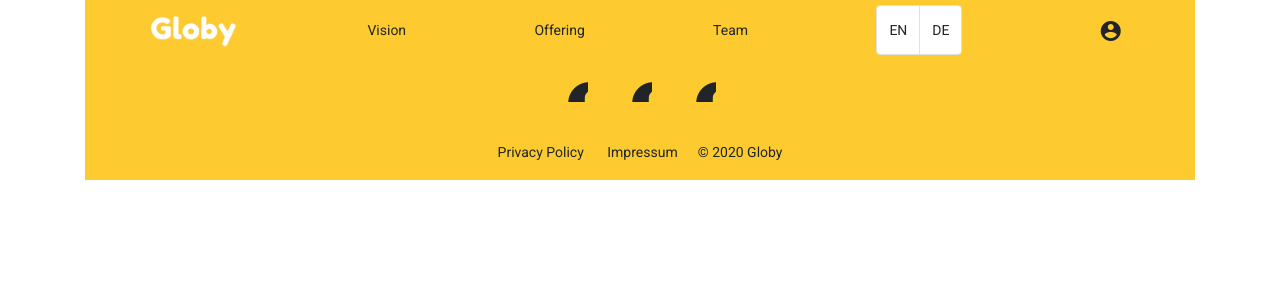
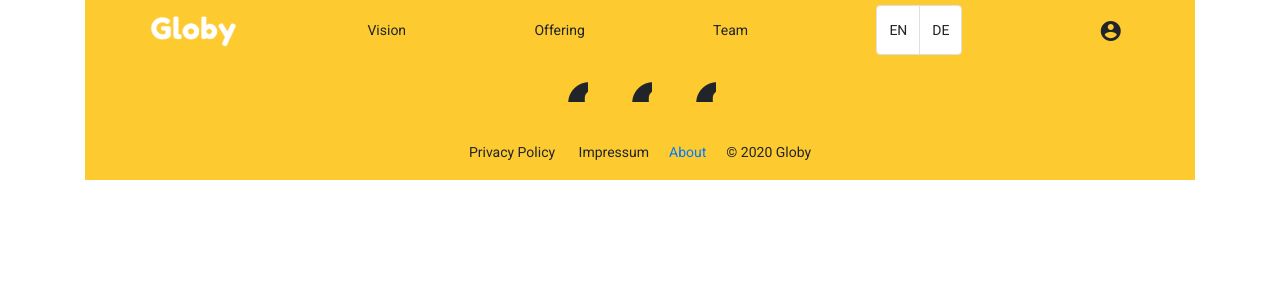
Before and after one commit to PhantomSquirrel7/javascript_seminar_frontend, an Angular app: page /about in a window 1280 px wide. Shown: the top 300 px of the page. Built offline with nearby package versions, Linux system fonts and the light colour scheme; no server answers.

Commit message:
Added "About" - Link to Footer

```diff
--- a/src/app/components/footer/footer.component.html
+++ b/src/app/components/footer/footer.component.html
@@ -13,6 +13,9 @@
     <div class="footer-text">
         <span>Privacy Policy </span>
         <span>Impressum</span>
+        <a [routerLink]="['/about']">
+            <span>About</span>
+        </a>
         <span>© 2020 Globy</span>
     </div>
 </div>
```
